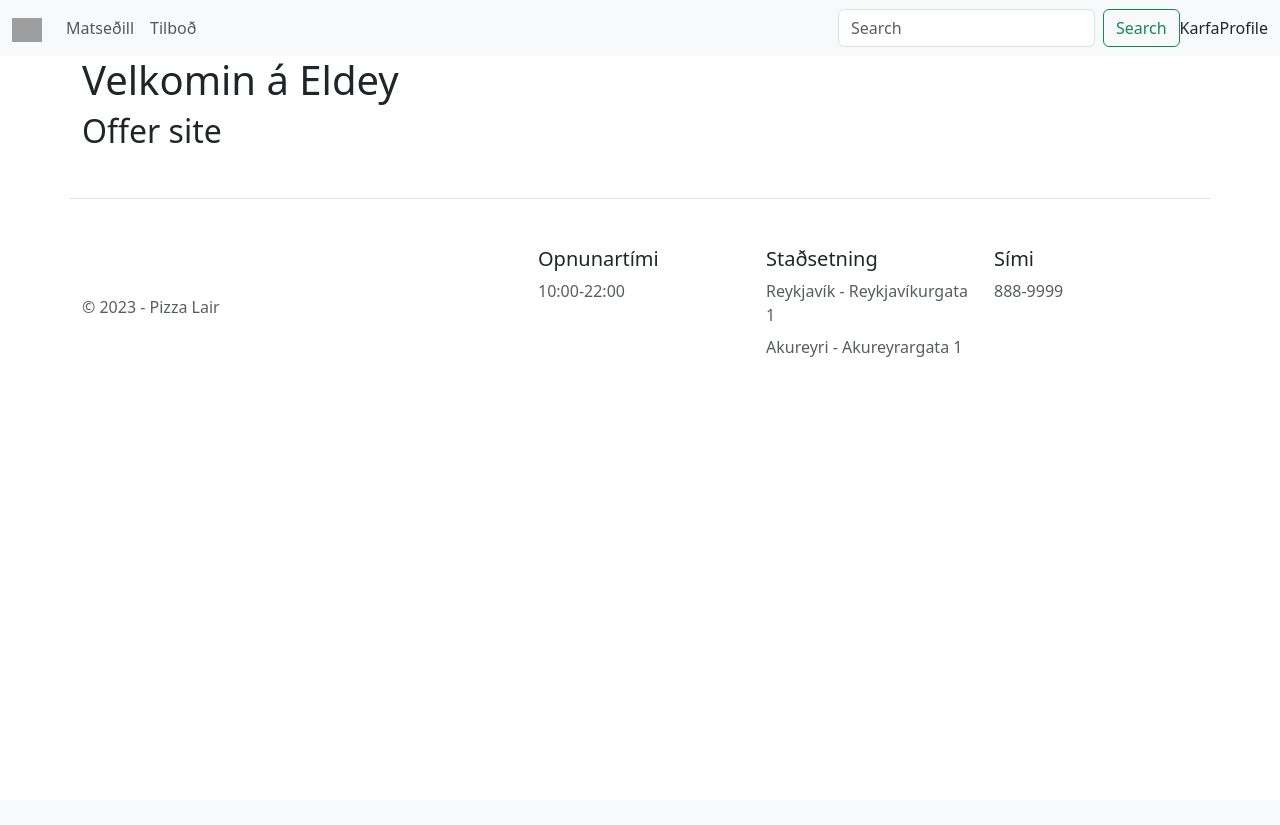
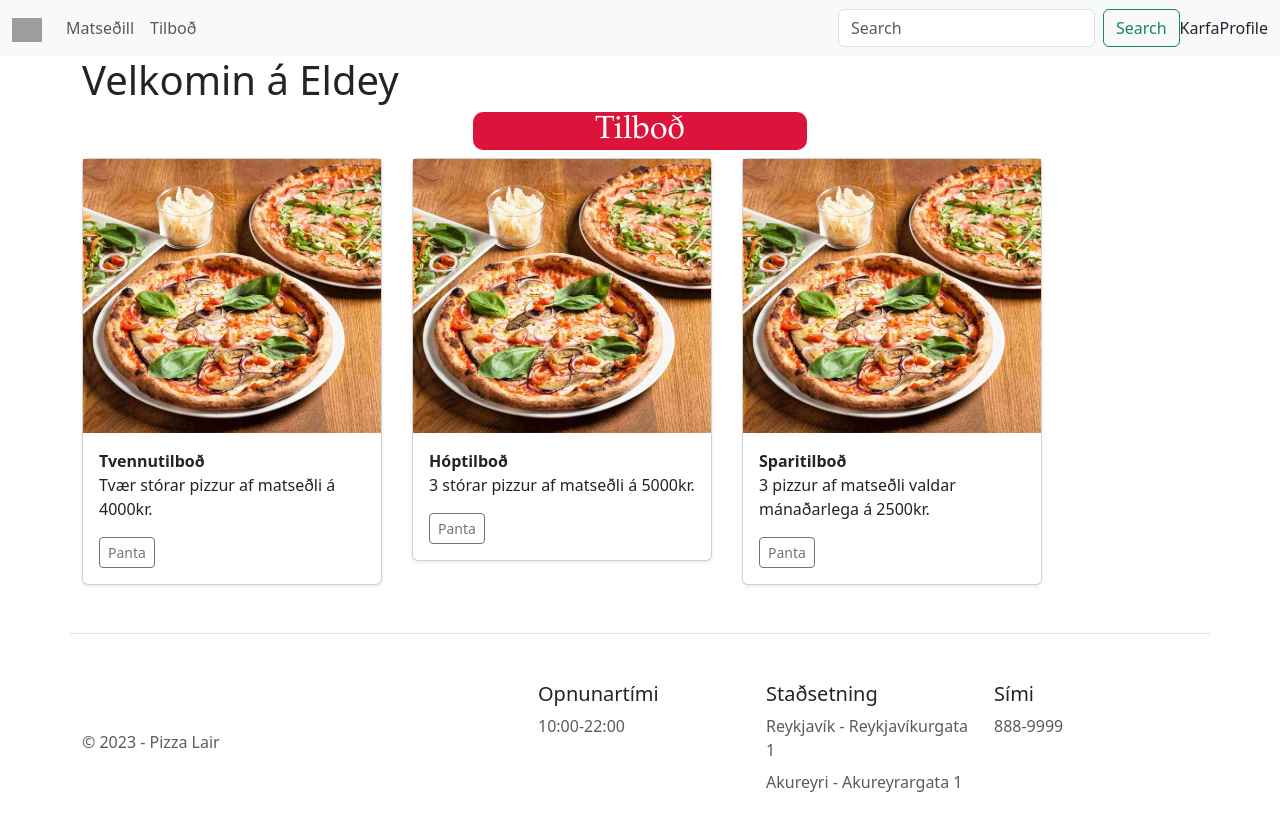
Before and after one commit to LightMH/PizzaLair, a Django app: page /offer/ in a window 1280 px wide. Shown: the top 825 px of the page. Before the commit the page ends 357 px from the top, so only its background shows below. Run offline with Django 4.2, Linux system fonts and the light colour scheme; grey boxes are pictures that could not be loaded.

Commit message:
Offers (#3)
* Bjó til Offers branch

* Front page image

* Breytti tilboðunum og vann í að gera þau flott

* Náði í mynd fyrir offers og bætti henni inn

* Kláraði í bili hönnunina á tilboðunum

```diff
--- /dev/null
+++ b/static/css/offers.css
@@ -0,0 +1,16 @@
+.offers {
+    border-radius: 10px;
+    background-color: crimson;
+    color: white;
+    text-align: center;
+    font-family: "Book Antiqua";
+    margin: auto;
+    width: 30%;
+}
+
+.offerdisplay {
+    display: grid;
+    grid-template-columns: repeat(3, 300px);
+    grid-gap: 30px;
+    margin: auto;
+}
--- a/templates/Offer/offer.html
+++ b/templates/Offer/offer.html
@@ -1,5 +1,51 @@
 
 {% extends 'base.html' %}
 {% block content %}
-    <h2>Offer site</h2>
+    <link rel="stylesheet" href="/static/css/offers.css">
+    <div class="offersOnSite">
+    <div class="offers">
+    <h2>Tilboð</h2>
+    </div>
+    <div class="offerdisplay">
+    <div class="col">
+          <div class="card shadow-sm">
+            <img src="/static/images/Offer_img.png" alt="Offer image">
+            <div class="card-body">
+              <p class="card-text"><b>Tvennutilboð</b><br> Tvær stórar pizzur af matseðli á 4000kr.</p>
+              <div class="d-flex justify-content-between align-items-center">
+                <div class="btn-group">
+                  <button type="button" class="btn btn-sm btn-outline-secondary">Panta</button>
+                </div>
+              </div>
+            </div>
+          </div>
+        </div>
+        <div class="col">
+          <div class="card shadow-sm">
+          <img src="/static/images/Offer_img.png" alt="Offer image">
+            <div class="card-body">
+              <p class="card-text"><b>Hóptilboð</b><br> 3 stórar pizzur af matseðli á 5000kr.</p>
+              <div class="d-flex justify-content-between align-items-center">
+                <div class="btn-group">
+                  <button type="button" class="btn btn-sm btn-outline-secondary">Panta</button>
+                </div>
+              </div>
+            </div>
+          </div>
+        </div>
+        <div class="col">
+          <div class="card shadow-sm">
+          <img src="/static/images/Offer_img.png" alt="Offer image">
+            <div class="card-body">
+              <p class="card-text"><b>Sparitilboð</b><br> 3 pizzur af matseðli valdar mánaðarlega á 2500kr.</p>
+              <div class="d-flex justify-content-between align-items-center">
+                <div class="btn-group">
+                  <button type="button" class="btn btn-sm btn-outline-secondary">Panta</button>
+                </div>
+              </div>
+            </div>
+          </div>
+        </div>
+    </div>
+    </div>
 {% endblock %}
```
Also changed, not shown: static/images/Offer_img.png (added).
